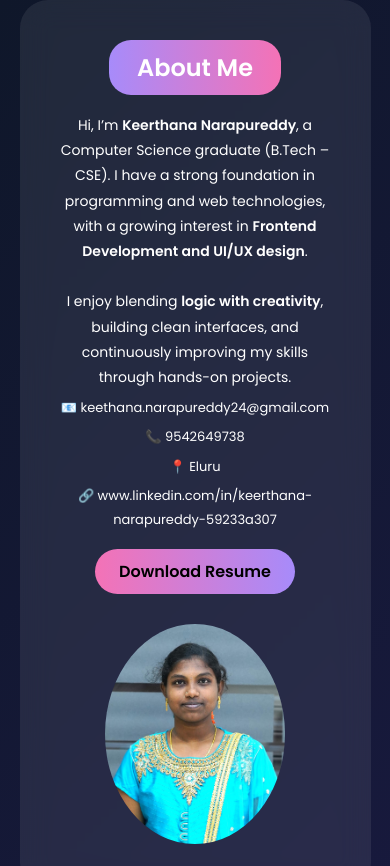
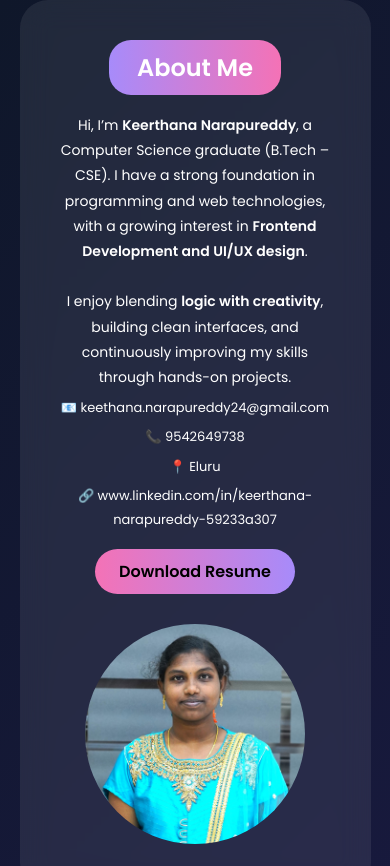
Before and after one commit to keerthananarapureddy24/keerthana-portfolio, a plain HTML site: page index.html in a window 390 px wide. Shown: the top 866 px of the page. Drawn offline with Linux system fonts and the light colour scheme.

Commit message:
Update style.css

```diff
--- a/style.css
+++ b/style.css
@@ -111,6 +111,10 @@ body {
   }
 
   .about-img img {
-    width: 180px;
-  }
+  width: 220px;
+  height: 220px;
+  border-radius: 50%;
+  object-fit: cover;
 }
+
+}
```
